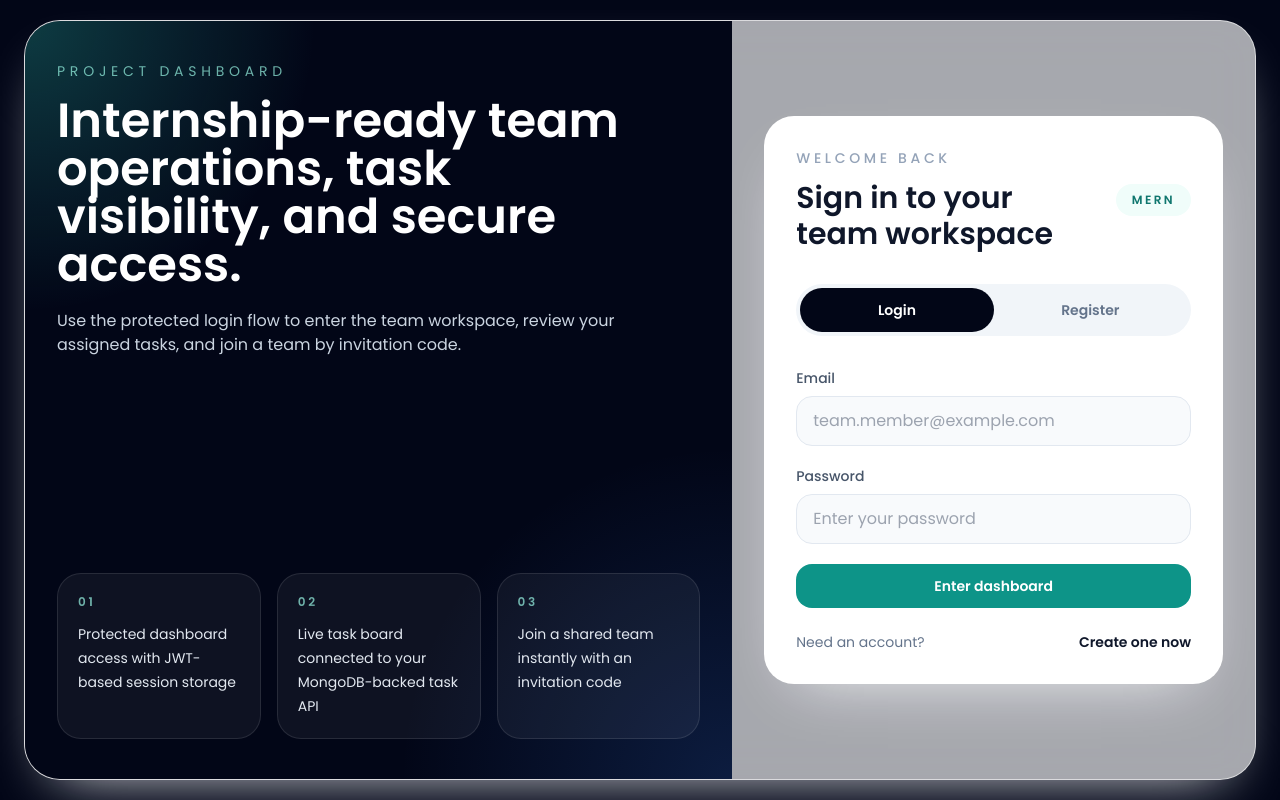
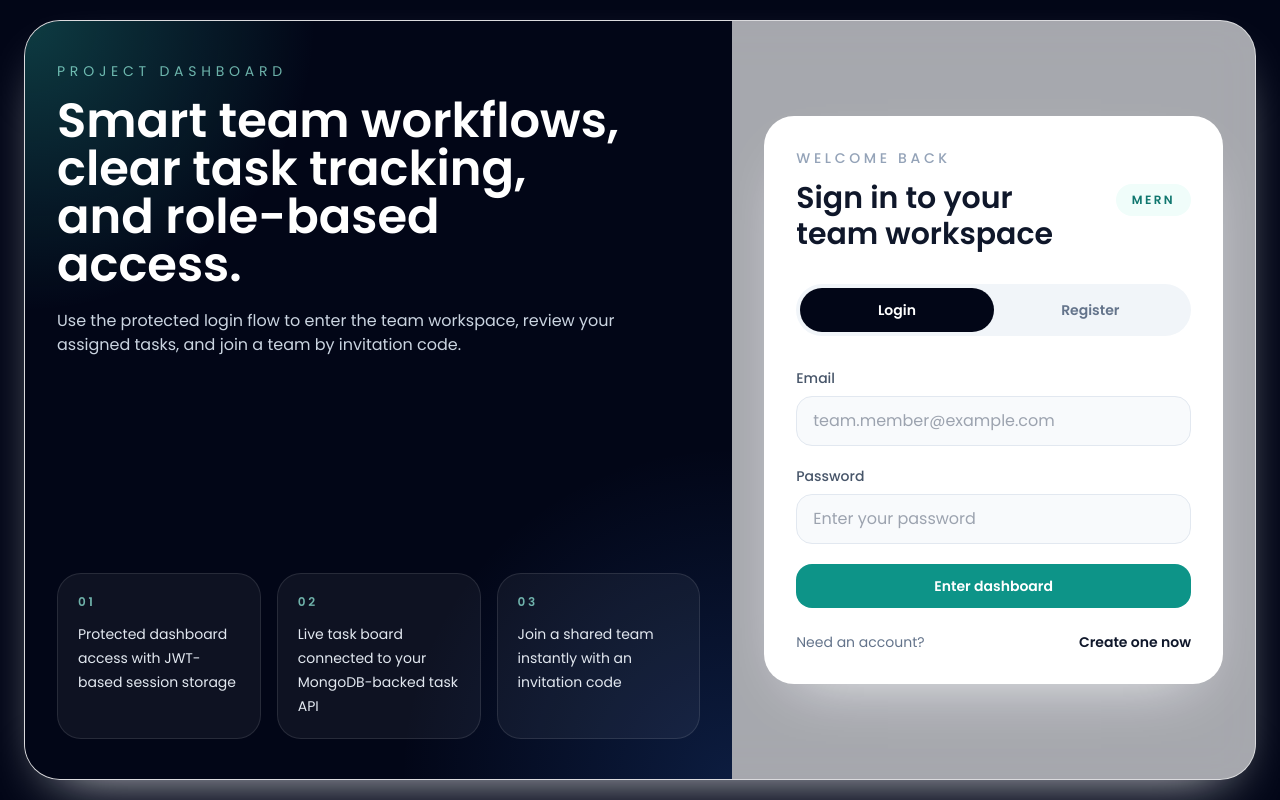
Before and after one commit to angelinedev/Project-Dashboard, a React (Vite) app in the folder Frontend/: page /login in a window 1280 px wide. Built offline with nearby package versions, Linux system fonts and the light colour scheme; no server answers.

Commit message:
ReadMe edits

```diff
--- a/Frontend/src/pages/LoginPage.jsx
+++ b/Frontend/src/pages/LoginPage.jsx
@@ -91,7 +91,7 @@ const LoginPage = () => {
                 Project Dashboard
               </p>
               <h1 className="mt-4 max-w-xl text-4xl font-semibold leading-tight sm:text-5xl">
-                Internship-ready team operations, task visibility, and secure access.
+                Smart team workflows, clear task tracking, and role-based access.
               </h1>
               <p className="mt-5 max-w-xl text-base text-slate-300">
                 Use the protected login flow to enter the team workspace, review
```
Also changed, not shown: 1 other file (tests, documents, lock files or other folders).
